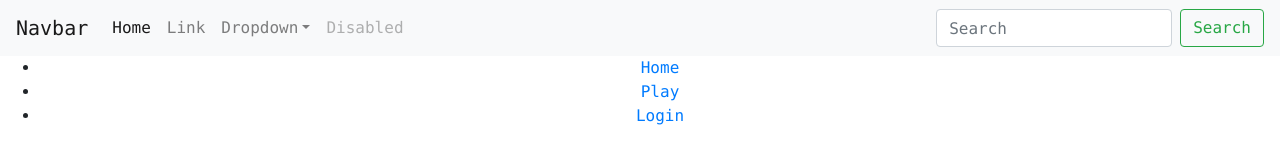
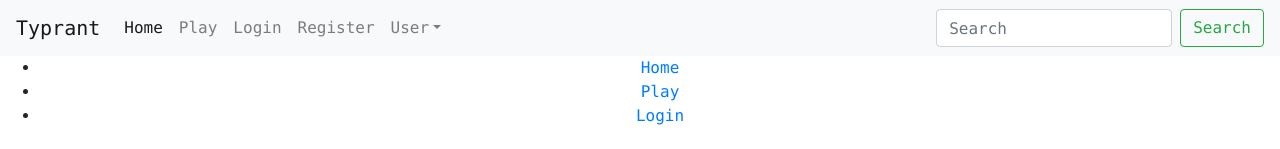
Before and after one commit to JoePark1993/typrant, a React (Create React App) app in the folder client/: page / in a window 1280 px wide. Shown: the top 149 px of the page. Built offline with nearby package versions, Linux system fonts and the light colour scheme; what aws-amplify would draw is missing.

Commit message:
updating to typrant navbar

```diff
--- a/client/src/Components/Navigation.js
+++ b/client/src/Components/Navigation.js
@@ -4,7 +4,7 @@ class Navigation extends React.Component {
   render() {
     return (
       <nav className="navbar navbar-expand-lg navbar-light bg-light">
-        <a className="navbar-brand" href="/">Navbar</a>
+        <a className="navbar-brand" href="/">Typrant</a>
         <button className="navbar-toggler" type="button" data-toggle="collapse" data-target="#navbarSupportedContent" aria-controls="navbarSupportedContent" aria-expanded="false" aria-label="Toggle navigation">
           <span className="navbar-toggler-icon"></span>
         </button>
@@ -15,21 +15,24 @@ class Navigation extends React.Component {
               <a className="nav-link" href="/">Home <span className="sr-only">(current)</span></a>
             </li>
             <li className="nav-item">
-              <a className="nav-link" href="/">Link</a>
+              <a className="nav-link" href="/Play/Play">Play</a>
+            </li>
+            <li className="nav-item">
+              <a className="nav-link" href="/Login/Login">Login</a>
+            </li>
+            <li className="nav-item">
+              <a className="nav-link" href="/">Register</a>
             </li>
             <li className="nav-item dropdown">
               <a className="nav-link dropdown-toggle" href="/" id="navbarDropdown" role="button" data-toggle="dropdown" aria-haspopup="true" aria-expanded="false">
-                Dropdown
+                User
               </a>
               <div className="dropdown-menu" aria-labelledby="navbarDropdown">
-                <a className="dropdown-item" href="/">Action</a>
+                <a className="dropdown-item" href="/">Settings</a>
                 <a className="dropdown-item" href="/">Another action</a>
                 <div className="dropdown-divider"></div>
                 <a className="dropdown-item" href="/">Something else here</a>
               </div>
-            </li>
-            <li className="nav-item">
-              <a className="nav-link disabled" href="/">Disabled</a>
             </li>
           </ul>
           <form className="form-inline my-2 my-lg-0">
```
